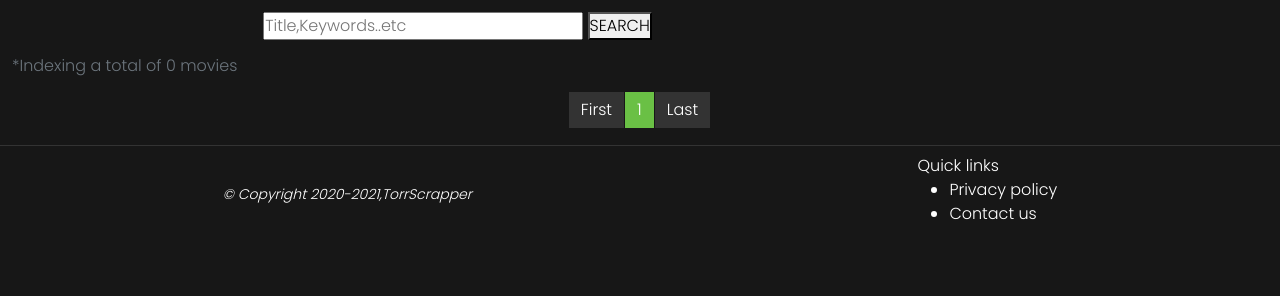
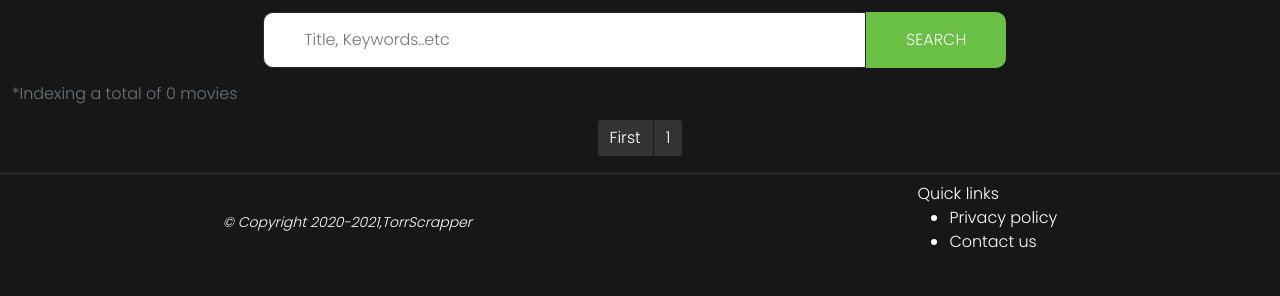
Before and after one commit to iZooGooD/torrscrapper, a Django app: page /categories/movies in a window 1280 px wide. Shown: the part 101-397 px from the top of the page. Run offline with Django 3.2, Linux system fonts and the light colour scheme; data that the repository does not hold is empty.

Commit message:
template refactoring

```diff
--- a/templates/torrscrapper/category/movies.html
+++ b/templates/torrscrapper/category/movies.html
@@ -1,132 +1,99 @@
 {% extends 'base.html' %}
 {% block all_movies_page %}
-<div class="container-fluid ">
+<div class="container-fluid">
     <nav aria-label="breadcrumb">
         <ol class="breadcrumb my-2">
             <li class="breadcrumb-item"><a href="{% url 'index' %}">TorrScrapper</a></li>
             <li class="breadcrumb-item active" aria-current="page">Movies</li>
-
         </ol>
     </nav>
 
     <form class="my-3" method="GET" action="{% url 'movies' %}">
-        <div class="_form-group form_movies">
+        <div class="form-group form_movies">
             {% if search_flag == True %}
-            <input type="text" placeholder="Title,Keywords..etc" class="_s_box" name="keywords" autocomplete="off" value={{ search_keywords }}>
+                <input type="text" placeholder="Title, Keywords..etc" class="search-box__input" name="keywords" autocomplete="off" value="{{ search_keywords }}">
             {% else %}
-        <input type="text" placeholder="Title,Keywords..etc" class="_s_box" name="keywords" autocomplete="off">
+                <input type="text" placeholder="Title, Keywords..etc" class="search-box__input" name="keywords" autocomplete="off">
+            {% endif %}
+            <button type="submit" class="search-box__button">SEARCH</button>
+        </div>
+    </form>
 
+    {% if search_flag == True %}
+        <h5 class="text-info text-center my-3">Found {{ search_length }} results for "{{ search_keywords }}"</h5>
+    {% else %}
+        <h6 class="text-muted my-3">*Indexing a total of {{ all_movies_length }} movies</h6>
     {% endif %}
-        <button type="submit" class="_s_button">SEARCH</button>
 
-        </div>
-
-        </form>
-        {% if search_flag == True %}
-        <h5 class="text-info text-center my-3">Found {{ search_length }} results for "{{ search_keywords }}" </h5>
-        {% else %}
-        <h6 class="text-muted  my-3">*Indexing a total of {{ all_movies_length }} movies </h6>
-        {% endif %}
     <div class="row mt-2">
-
         {% for movie in all_movies %}
             <div class="card col-5 col-md-2 col-lg-2 all_movies_post">
                 <h5 class="card-header text-white text-center">{{ movie.title }}</h5>
-    <div class="all_movies_img text-center"><img src="{{ movie.image_url }}" alt="{{ movie.title }}"> </div>
+                <div class="all_movies_img text-center">
+                    <img src="{{ movie.image_url }}" alt="{{ movie.title }}">
+                </div>
                 <div class="card-body">
-<h6 class="text-white text-center"> Release Date: {{ movie.release_date }}</h6>
-<div class="but text-center "><a href="{% url 'movies_single' movie.pk %}" class="download-button mt-2">Download</a></div>
+                    <h6 class="text-white text-center">Release Date: {{ movie.release_date }}</h6>
+                    <div class="d-flex justify-content-center text-center">
+                        <a href="{% url 'movies_single' movie.pk %}" class="download-button mt-2">Download</a>
+                    </div>
                 </div>
             </div>
         {% endfor %}
+    </div>
 
-
-
-
-
-
-
-
-</div>
     <nav aria-label="Page navigation example" class="my_paging">
-
-
         {% if search_flag == True %}
-
             {% if all_movies.has_other_pages %}
-
                 <ul class="pagination main_paginate">
+                    {% if all_movies.has_previous %}
                         <li class="page-item">
-                {% if all_movies.has_previous %}
-                <a class="page-link" href="?keywords={{ search_keywords }}&page={{all_movies.previous_page_number}}">&laquo;</a>
+                            <a class="page-link" href="?keywords={{ search_keywords }}&page={{ all_movies.previous_page_number }}">&laquo;</a>
+                        </li>
                     {% endif %}
-            </li>
                     <li class="page-item">
                         <a class="page-link" href="?keywords={{ search_keywords }}&page=1">First</a>
                     </li>
-               {% for l in  all_movies.paginator.page_range %}
+                    {% for l in all_movies.paginator.page_range %}
                         {% if l <= all_movies.number|add:3 and l >= all_movies.number|add:-3 %}
-                    {% if all_movies.number == l %}
-                   <li class="page-item active"><a class="page-link" id="active_page" href="?keywords={{ search_keywords }}&page={{forloop.counter}}">{{forloop.counter}}</a></li>
-                   {% else %}
-                   <li class="page-item"><a class="page-link" href="?keywords={{ search_keywords }}&page={{forloop.counter}}">{{forloop.counter}}</a></li>
-                   {% endif %}
+                            <li class="page-item {% if all_movies.number == l %}active{% endif %}">
+                                <a class="page-link" href="?keywords={{ search_keywords }}&page={{ l }}">{{ l }}</a>
+                            </li>
                         {% endif %}
                     {% endfor %}
+                    {% if all_movies.has_next %}
                         <li class="page-item">
-    <a class="page-link" href="?keywords={{ search_keywords }}&page={{all_movies.paginator.num_pages}}">Last</a>
+                            <a class="page-link" href="?keywords={{ search_keywords }}&page={{ all_movies.next_page_number }}">&raquo;</a>
                         </li>
-        <li class="page-item">
-                {% if all_movies.has_next %}
-                <a class="page-link" href="?keywords={{ search_keywords }}&page={{all_movies.next_page_number}}">&raquo;</a>
                     {% endif %}
-            </li>
                 </ul>
             {% endif %}
-
-
-
-
-
-
-
-
-
-
-
         {% else %}
             <ul class="pagination main_paginate">
-                <li class="">
                 {% if all_movies.has_previous %}
-                    <a class="page-link" href="?page={{all_movies.previous_page_number}}">&laquo;</a>
+                    <li class="page-item">
+                        <a class="page-link" href="?page={{ all_movies.previous_page_number }}">&laquo;</a>
+                    </li>
                 {% endif %}
-                </li>
                 <li class="page-item">
                     <a class="page-link" href="?page=1">First</a>
                 </li>
-                {% for l in  all_movies.paginator.page_range %}
+                {% for l in all_movies.paginator.page_range %}
                     {% if l <= all_movies.number|add:3 and l >= all_movies.number|add:-3 %}
-                     {% if all_movies.number == l %}
-                    <li class="page-item "><a class="page-link" id="active_page" href="?page={{forloop.counter}}">{{forloop.counter}}</a></li>
-                    {% else %}
-                    <li class="page-item"><a class="page-link" href="?page={{forloop.counter}}">{{forloop.counter}}</a></li>
-                    {% endif %}
-
-
+                        <li class="page-item {% if all_movies.number == l %}active{% endif %}">
+                            <a class="page-link" href="?page={{ l }}">{{ l }}</a>
+                        </li>
                     {% endif %}
                 {% endfor %}
+                {% if all_movies.has_next %}
                     <li class="page-item">
-        <a class="page-link" href="?page={{all_movies.paginator.num_pages}}">Last</a>
+                        <a class="page-link" href="?page={{ all_movies.paginator.num_pages }}">Last</a>
                     </li>
                     <li class="page-item">
-                    {% if all_movies.has_next %}
-                    <a class="page-link" href="?page={{all_movies.next_page_number}}">&raquo;</a>
+                        <a class="page-link" href="?page={{ all_movies.next_page_number }}">&raquo;</a>
+                    </li>
                 {% endif %}
-                </li>
             </ul>
-
-
-
         {% endif %}
     </nav>
 </div>
```
Also changed, not shown: templates/torrscrapper/category/games.html (+34 -46 lines). Lines whose indentation alone changed are shown as unchanged.
